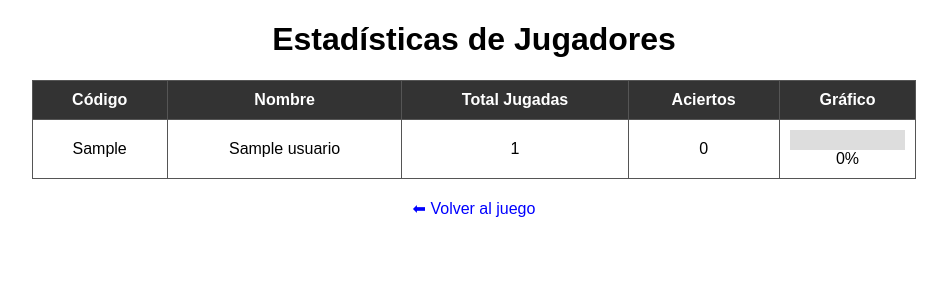
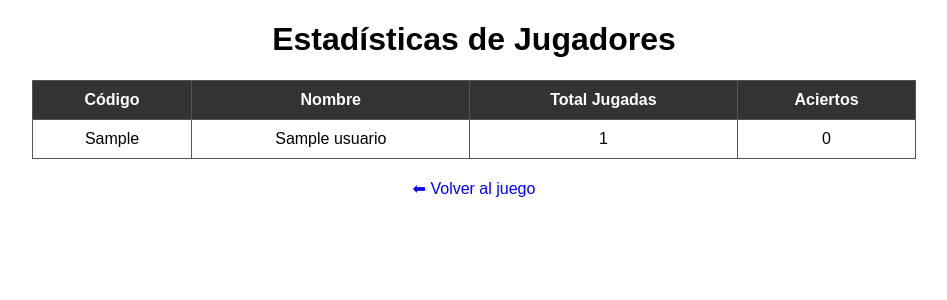
Before and after one commit to enol-mf/DWES, a PHP site: page /estadisticas.php in a window 1280 px wide. Shown: the top 300 px of the page, without its empty margins (166-1113 px from the left). Run offline with PHP 8.4, Linux system fonts and the light colour scheme; the visitor is signed in with stand-in values (Sample User, id 1); tables that the repository leaves empty or names only in its code hold one stand-in row (values such as "Sample post").

Commit message:
ej JuegoSimon con BDD

```diff
--- a/UT4/JuegoSimón/estadisticas.php
+++ b/UT4/JuegoSimón/estadisticas.php
@@ -43,7 +43,6 @@ $resultado = $conexion->query($sql);
             <th>Nombre</th>
             <th>Total Jugadas</th>
             <th>Aciertos</th>
-            <th>Gráfico</th>
         </tr>
         <?php while ($fila = $resultado->fetch_assoc()):
             $porcentaje = ($fila['total_jugadas'] > 0) ?
@@ -54,12 +53,6 @@ $resultado = $conexion->query($sql);
             <td><?= htmlspecialchars($fila['Nombre']) ?></td>
             <td><?= $fila['total_jugadas'] ?></td>
             <td><?= $fila['total_aciertos'] ?></td>
-            <td>
-                <div style="width:100%; background:#ddd;">
-                    <div class="barra" style="width:<?= $porcentaje ?>%"></div>
-                </div>
-                <?= round($porcentaje, 1) ?>%
-            </td>
         </tr>
         <?php endwhile; ?>
     </table>
```
